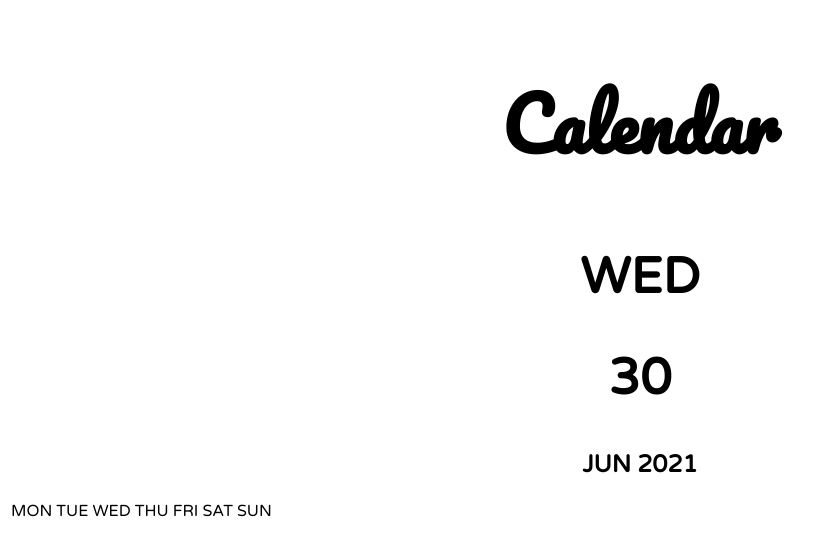
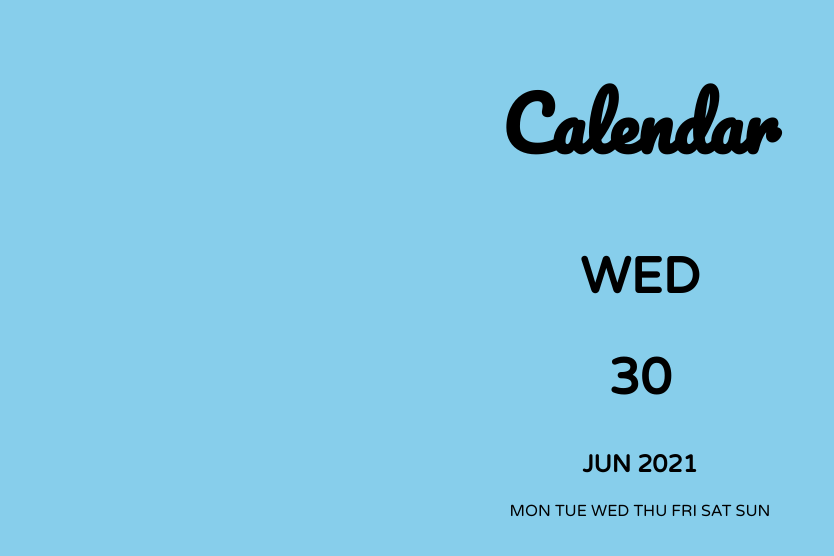
Before and after one commit to newsilver1028/Mini_Web_Project, a plain HTML site: page Calendar/index.html in a window 1280 px wide. Shown: the whole page, without its empty margins (0-834 px from the left). Drawn offline with Linux system fonts and the light colour scheme.

```diff
--- a/Calendar/style.css
+++ b/Calendar/style.css
@@ -1,6 +1,7 @@
 body {
     background-size: cover;
     font-family: "Varela Round", sans-serif;
+    background-color: skyblue;
 }
 
 h1 {
@@ -16,3 +17,7 @@ h1 {
 #wrapper {
     text-align: center;
 }
+
+#calendar {
+    margin: 10px auto;
+}
```
